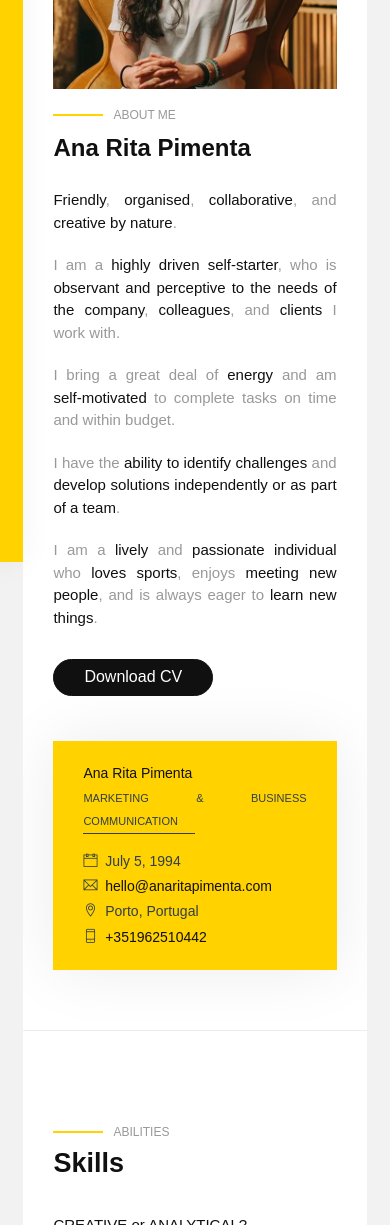
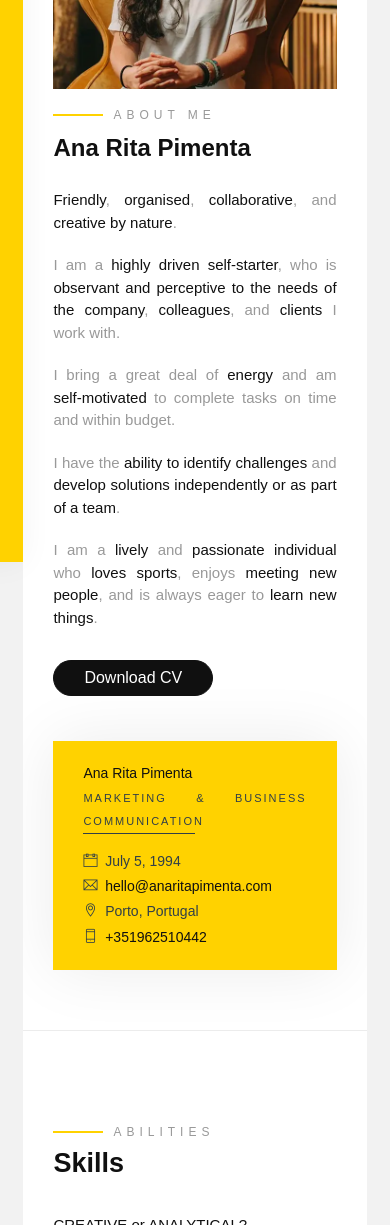
Before and after one commit to anaritapimenta/anaritapimenta.github.io, a Jekyll site: the page built from index.html, in a window 390 px wide. Shown: the part 308-1533 px from the top of the page. Built offline with Jekyll 4.4.1, drawn with Linux system fonts in a browser that asks for light colours; some web fonts are replaced.

Commit message:
Update style.css

```diff
--- a/assets/css/style.css
+++ b/assets/css/style.css
@@ -2024,14 +2024,3 @@ hr {
     letter-spacing: normal !important;
   }
 }
-@media (max-width: 768px) {
-  body, h1, h2, h3, p, span, a {
-    letter-spacing: normal !important;
-  }
-
-  .heading,
-  .project-desc h2,
-  a span {
-    letter-spacing: 0 !important;
-  }
-}
```
